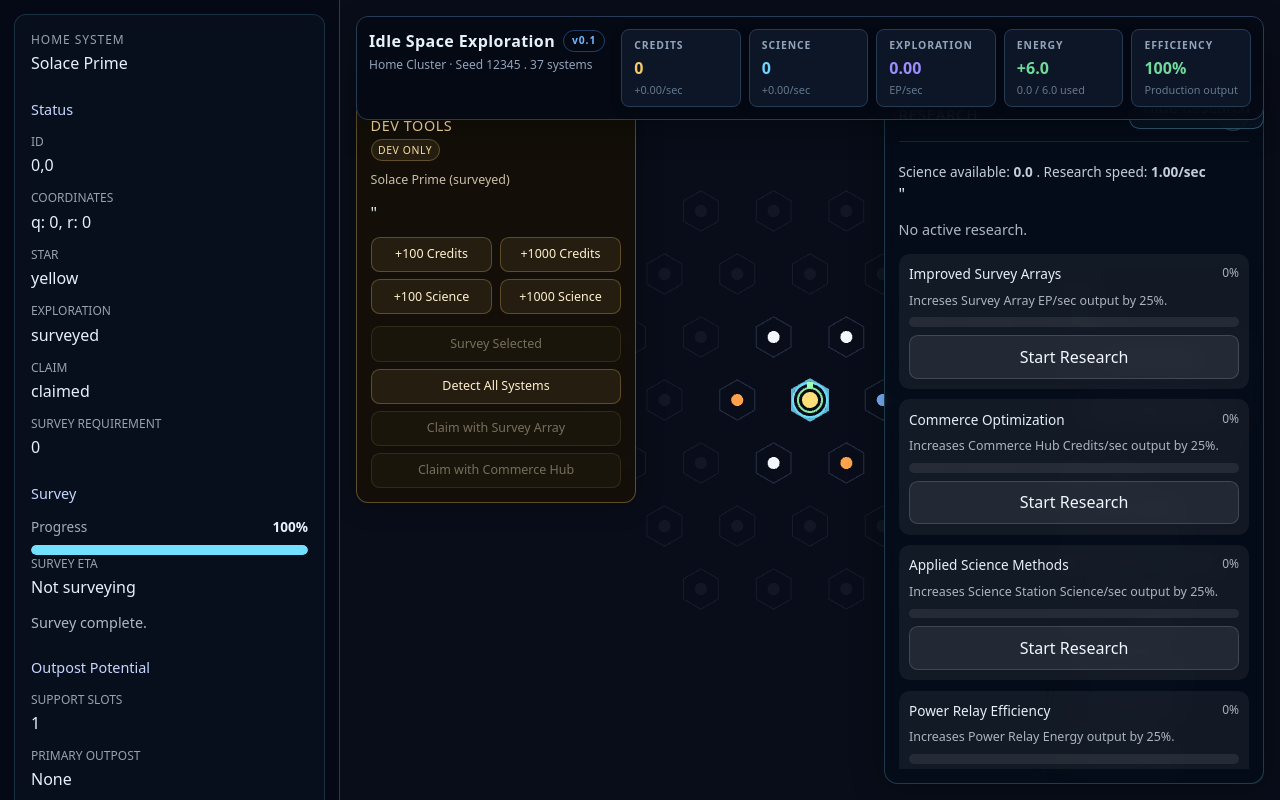
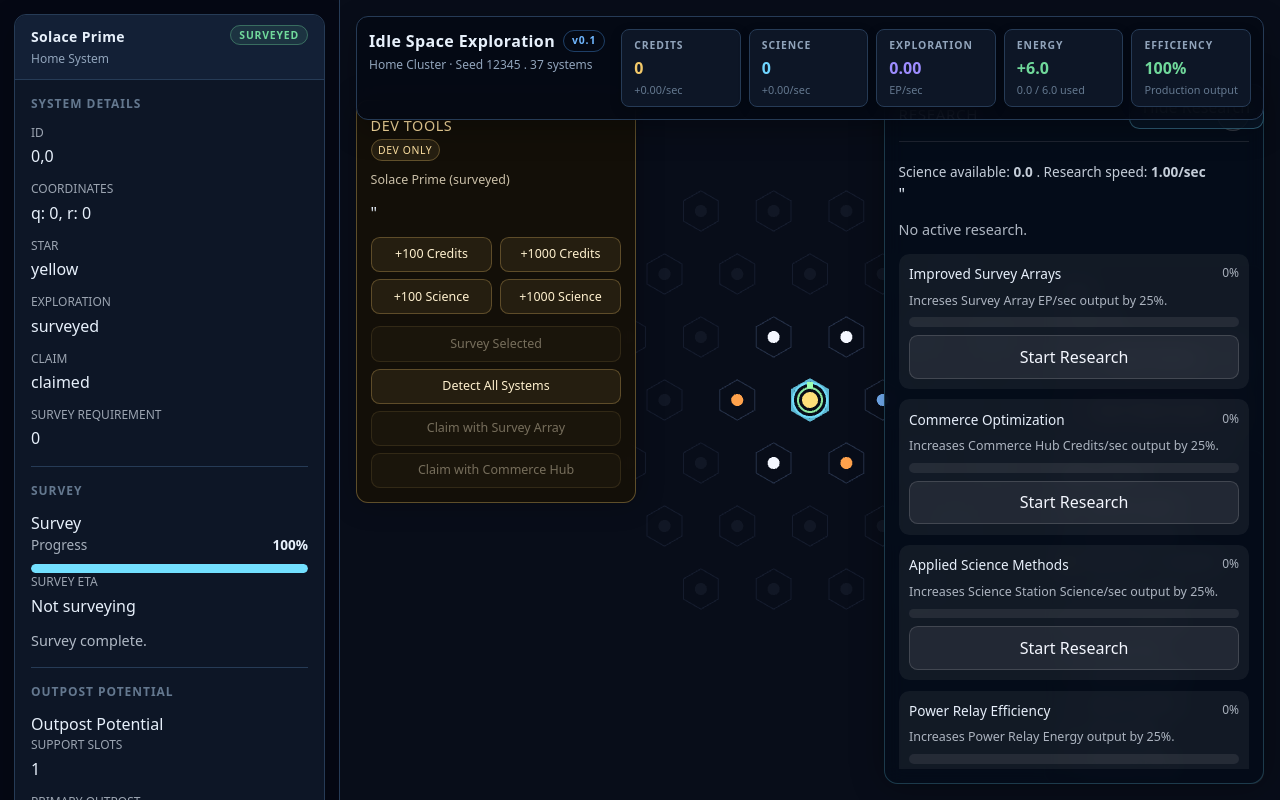
Before and after one commit to michael-speer87/idle-space-exploration, a React (Vite) app: page / in a window 1280 px wide. Built offline with nearby package versions, Linux system fonts and the light colour scheme.

Commit message:
migrate selected system to shared UI structure

```diff
--- a/src/components/SelectedSystemPanel.tsx
+++ b/src/components/SelectedSystemPanel.tsx
@@ -11,6 +11,8 @@ import {
 import type { OutpostClaimOption, PrimaryOutpostUpgradeOption } from "../game/systems/outpostSystem";
 import { getSurveyRequirementForSystem } from "../game/systems/explorationSystem";
 import { formatDuration } from "../game/utils/formatDuration";
+import { Panel } from "./ui/Panel";
+import { Section } from "./ui/Section";
 
 type SelectedSystemPanelProps = {
   gameState: GameState;
@@ -39,10 +41,21 @@ export function SelectedSystemPanel({
 }: SelectedSystemPanelProps) {
   if (system === null) {
     return (
-      <section className="system-panel">
-        <h2>No System Selected</h2>
-        <p>Select a star system to inspect it.</p>
-      </section>
+      <Panel
+        title="Selected System"
+        subtitle="No system selected"
+      >
+        <div
+          className="
+          rounded-control border border-dashed border-ise-border
+          bg-ise-background/45 px-4 py-6 text-center
+        "
+        >
+          <p className="m-0 text-sm text-ise-text-muted">
+            Select a star system on the map to inspect it.
+          </p>
+        </div>
+      </Panel>
     );
   }
 
@@ -72,32 +85,53 @@ export function SelectedSystemPanel({
   const isSurveyed = system.explorationState === "surveyed";
 
   return (
-    <section className="system-panel">
-      <p className="panel-kicker">
-        {system.isHome ? "Home System" : "Star System"}
-      </p>
-
-      <h2>{system.name}</h2>
-
-      <section className="panel-section">
-        <h3>Status</h3>
-
+    <Panel
+      title={system.name}
+      subtitle={system.isHome ? "Home System" : "Star System"}
+      rightSlot={
+        <span
+          className={`
+          rounded-full border px-2 py-0.5
+          text-[0.65rem] font-semibold uppercase tracking-[0.08em]
+          ${system.explorationState === "surveyed"
+              ? "border-ise-success/35 bg-ise-success/10 text-ise-success"
+              : system.explorationState === "surveying"
+                ? "border-ise-info/35 bg-ise-info/10 text-ise-info"
+                : "border-ise-border bg-ise-background/60 text-ise-text-muted"
+            }
+        `}
+        >
+          {system.explorationState}
+        </span>
+      }
+    >
+      <div className="grid gap-4">
+        <Section title="System Details" divider={false}>
           <dl>
             <PanelRow label="ID" value={system.id} />
+
             <PanelRow
               label="Coordinates"
               value={`q: ${system.coord.q}, r: ${system.coord.r}`}
             />
+
             <PanelRow label="Star" value={system.starVisual} />
-          <PanelRow label="Exploration" value={system.explorationState} />
+
+            <PanelRow
+              label="Exploration"
+              value={system.explorationState}
+            />
+
             <PanelRow label="Claim" value={system.claimState} />
+
             <PanelRow
               label="Survey Requirement"
               value={surveyRequirement.toString()}
             />
           </dl>
-      </section>
-      <section className="panel-section">
+        </Section>
+
+        <Section title="Survey">
           <h3>Survey</h3>
 
           <div className="survey-progress">
@@ -149,9 +183,9 @@ export function SelectedSystemPanel({
           {system.explorationState === "surveyed" && (
             <p className="panel-note">Survey complete.</p>
           )}
-      </section>
+        </Section>
 
-      <section className="panel-section">
+        <Section title="Outpost Potential">
           <h3>Outpost Potential</h3>
 
           {!isSurveyed ? (
@@ -231,19 +265,28 @@ export function SelectedSystemPanel({
               />
             </dl>
           )}
-      </section>
+        </Section>
 
         {isSurveyed && (
-        <section className="panel-section">
-          <h3>Affinities</h3>
+          <Section title="Affinities">
             <AffinityGrid affinities={system.affinities} />
-        </section>
+          </Section>
         )}
 
         {system.hasGradCommand && (
-        <p className="grad-command-note">GRaD Command established.</p>
+          <p
+            className="
+            m-0 rounded-control
+            border border-ise-success/35
+            bg-ise-success/10 p-3
+            text-xs font-medium text-ise-success
+          "
+          >
+            GRaD Command established.
+          </p>
         )}
-    </section>
+      </div>
+    </Panel>
   );
 }
 
--- a/src/index.css
+++ b/src/index.css
@@ -63,18 +63,6 @@ button {
   cursor: pointer;
 }
 
-.system-panel {
-  position: static;
-  width: auto;
-  max-height: none;
-  overflow: visible;
-  padding: 1rem;
-  border: 1px solid rgba(114, 224, 255, 0.16);
-  border-radius: 0.75rem;
-  background: rgba(9, 17, 31, 0.78);
-  backdrop-filter: blur(8px);
-}
-
 .star-map-canvas {
   width: 100%;
   height: 100vh;
@@ -99,29 +87,6 @@ dt {
 
 dd {
   margin: 0.15rem 0 0;
-}
-
-.system-panel h2 {
-  margin-top: 0.15rem;
-  margin-bottom: 1rem;
-}
-
-.panel-kicker {
-  margin: 0;
-  font-size: 0.75rem;
-  text-transform: uppercase;
-  letter-spacing: 0.08em;
-  opacity: 0.65;
-}
-
-.panel-section {
-  margin-top: 1.5rem;
-}
-
-.panel-section h3 {
-  margin: 0 0 0.75rem;
-  font-size: 0.9rem;
-  color: #c8d7ff;
 }
 
 .grad-command-note {
```
Lines whose indentation alone changed are shown as unchanged.
